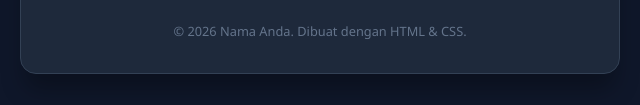
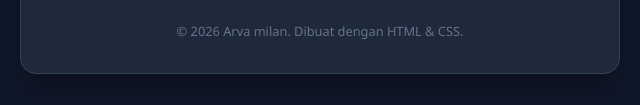
Before and after one commit to milanfatharva-dotcom/webarva, a plain HTML site: page index.html in a window 1280 px wide. Shown: the part 692-797 px from the top of the page, 320-960 px from the left. Drawn offline with Linux system fonts and the light colour scheme.

Commit message:
Update index.html

```diff
--- a/index.html
+++ b/index.html
@@ -183,7 +183,7 @@
 
         <!-- Footer -->
         <footer>
-            <p>&copy; 2026 Nama Anda. Dibuat dengan HTML & CSS.</p>
+            <p>&copy; 2026 Arva milan. Dibuat dengan HTML & CSS.</p>
         </footer>
     </div>
 
```
